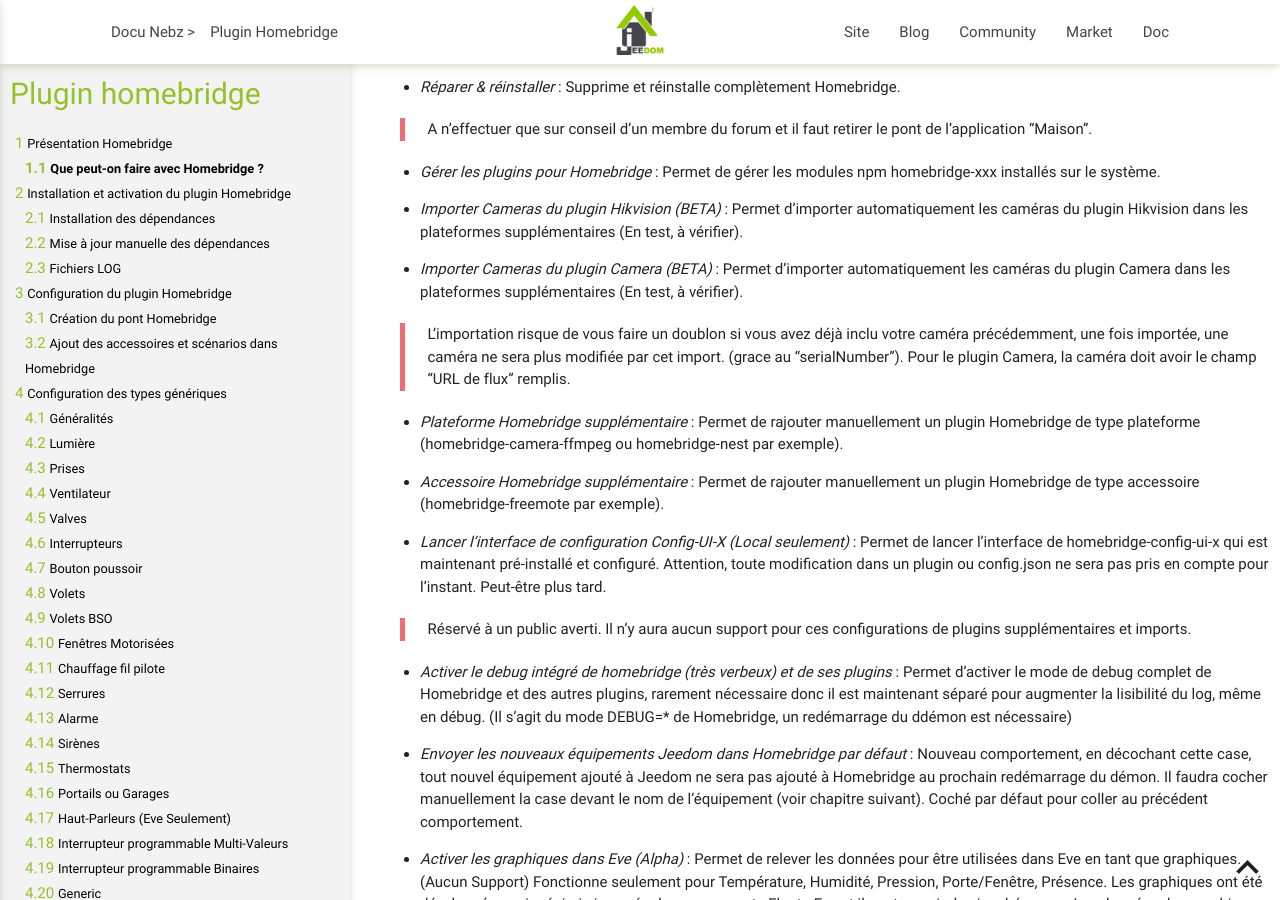
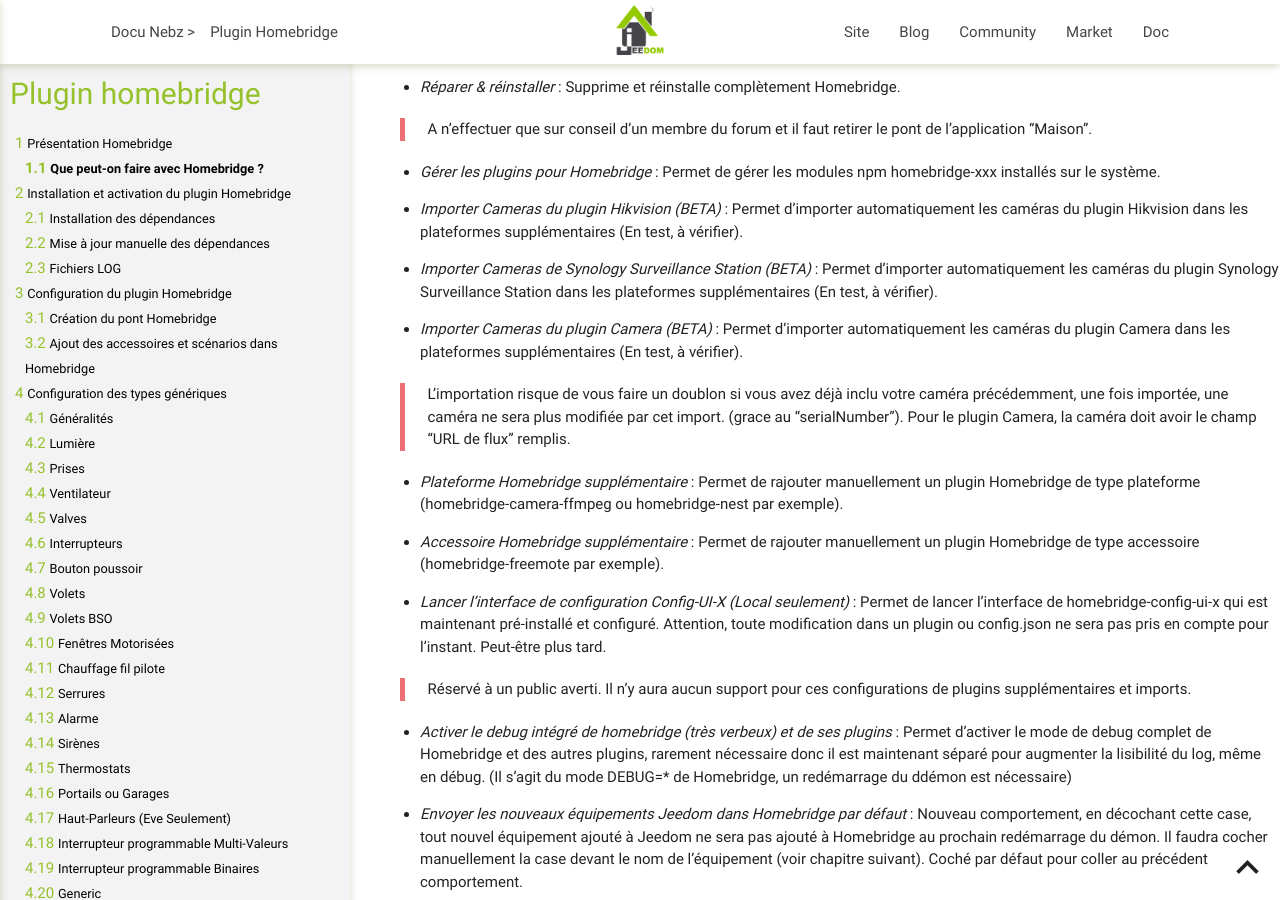
Before and after one commit to NebzHB/jeedom_docs, a Jekyll site: the page built from plugins/homebridge/fr_FR/index.md, in a window 1280 px wide and 900 px high, scrolled down 7890 px. Built offline with Jekyll 4.4.1, drawn with Linux system fonts in a browser that asks for light colours.

Commit message:
Update index.md

```diff
--- a/plugins/homebridge/fr_FR/index.md
+++ b/plugins/homebridge/fr_FR/index.md
@@ -146,6 +146,8 @@
 * *Gérer les plugins pour Homebridge* : Permet de gérer les modules npm homebridge-xxx installés sur le système.
 
 * *Importer Cameras du plugin Hikvision (BETA)* : Permet d'importer automatiquement les caméras du plugin Hikvision dans les plateformes supplémentaires (En test, à vérifier).
+
+* *Importer Cameras de Synology Surveillance Station (BETA)* : Permet d'importer automatiquement les caméras du plugin Synology Surveillance Station dans les plateformes supplémentaires (En test, à vérifier).
 
 * *Importer Cameras du plugin Camera (BETA)* : Permet d'importer automatiquement les caméras du plugin Camera dans les plateformes supplémentaires (En test, à vérifier).
 
```
